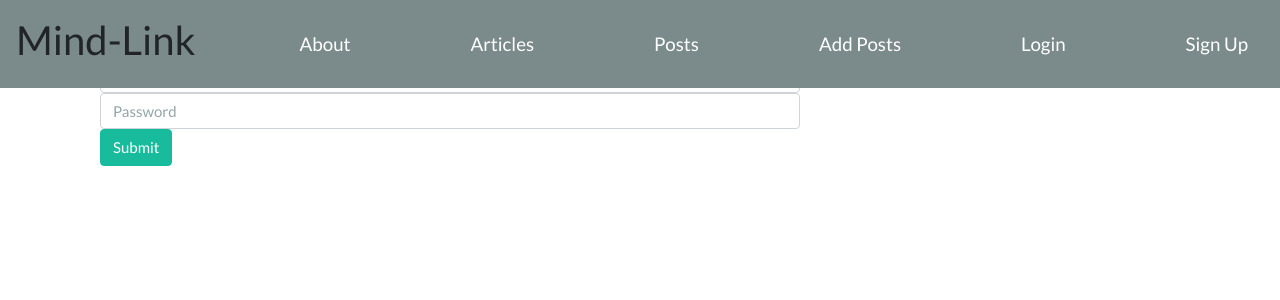
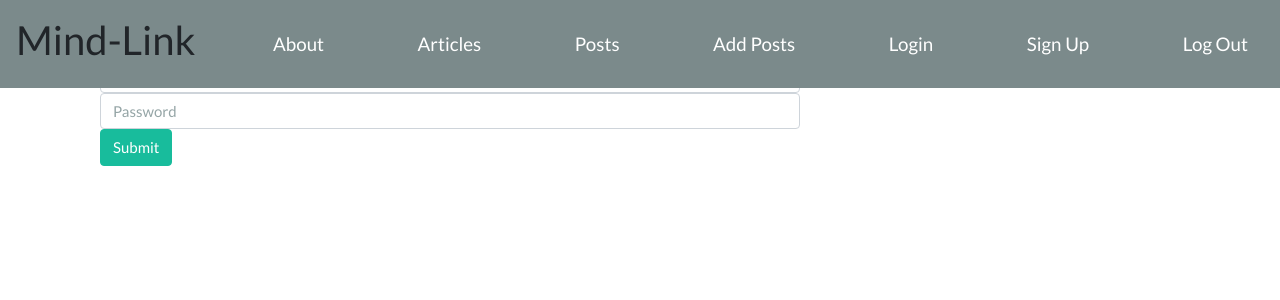
Before and after one commit to kim-tor/mind-link, a React (Create React App) app in the folder client/: page / in a window 1280 px wide. Shown: the top 300 px of the page. Built offline with nearby package versions, Linux system fonts and the light colour scheme.

Commit message:
added logout to nav

```diff
--- a/client/src/components/Nav/index.js
+++ b/client/src/components/Nav/index.js
@@ -23,6 +23,8 @@ function Nav() {
       </Link>
       <Link className="navbar-brand" to="/signup"> Sign Up
       </Link>
+      <Link className="navbar-brand" to="/"> Log Out
+      </Link>
     </nav>
   );
 }
--- a/package.json
+++ b/package.json
@@ -22,6 +22,7 @@
   "dependencies": {
     "bcrypt-nodejs": "0.0.3",
     "bcryptjs": "^2.4.3",
+    "confetti": "^1.1.1",
     "dotenv": "^8.2.0",
     "express": "^4.16.3",
     "express-session": "^1.17.1",
@@ -29,6 +30,7 @@
     "mysql2": "^1.6.4",
     "passport": "^0.4.1",
     "passport-local": "^1.0.0",
+    "react-confetti": "^6.0.0",
     "sequelize": "^4.41.2"
   }
 }
```
Also changed, not shown: 1 other file (tests, documents, lock files or other folders).
